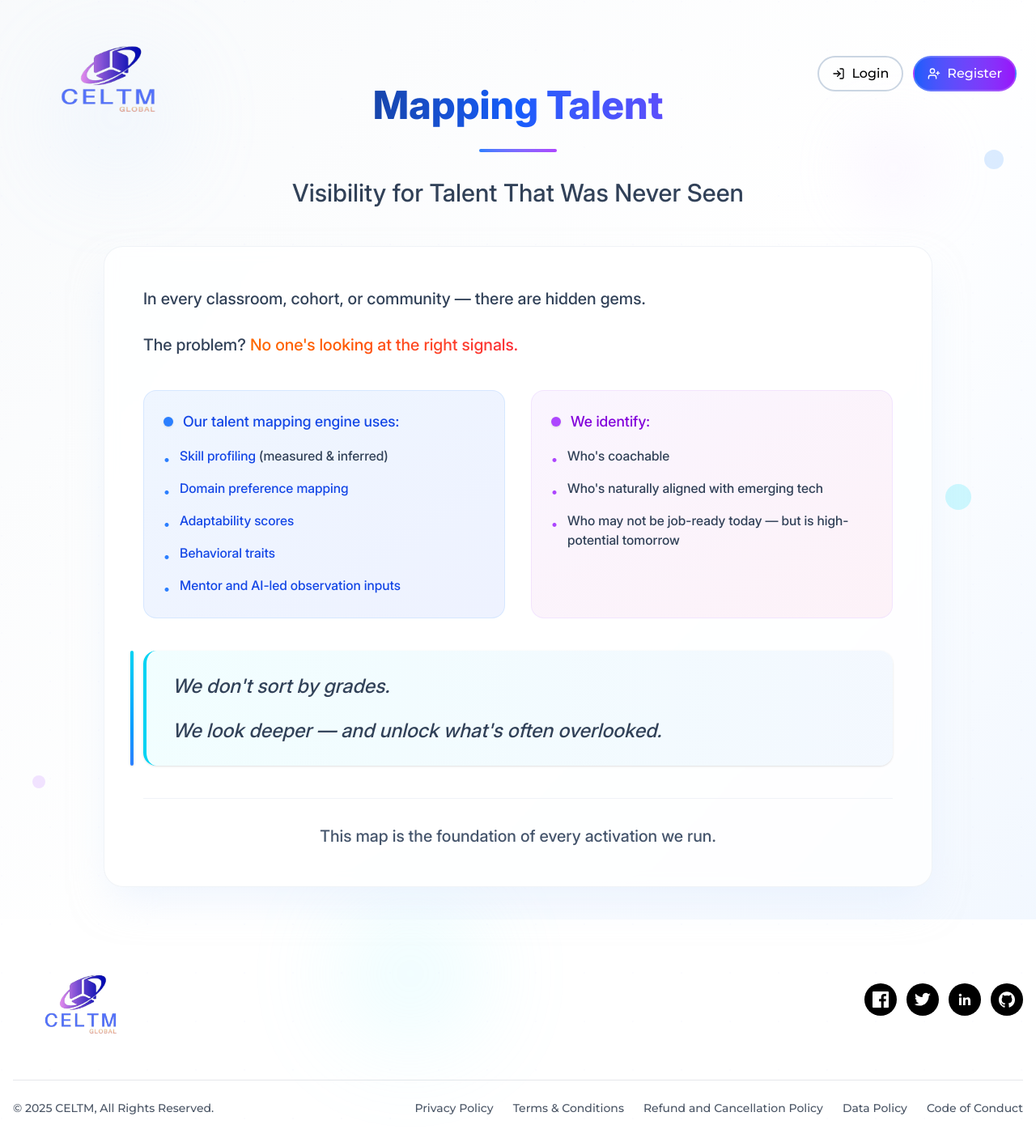
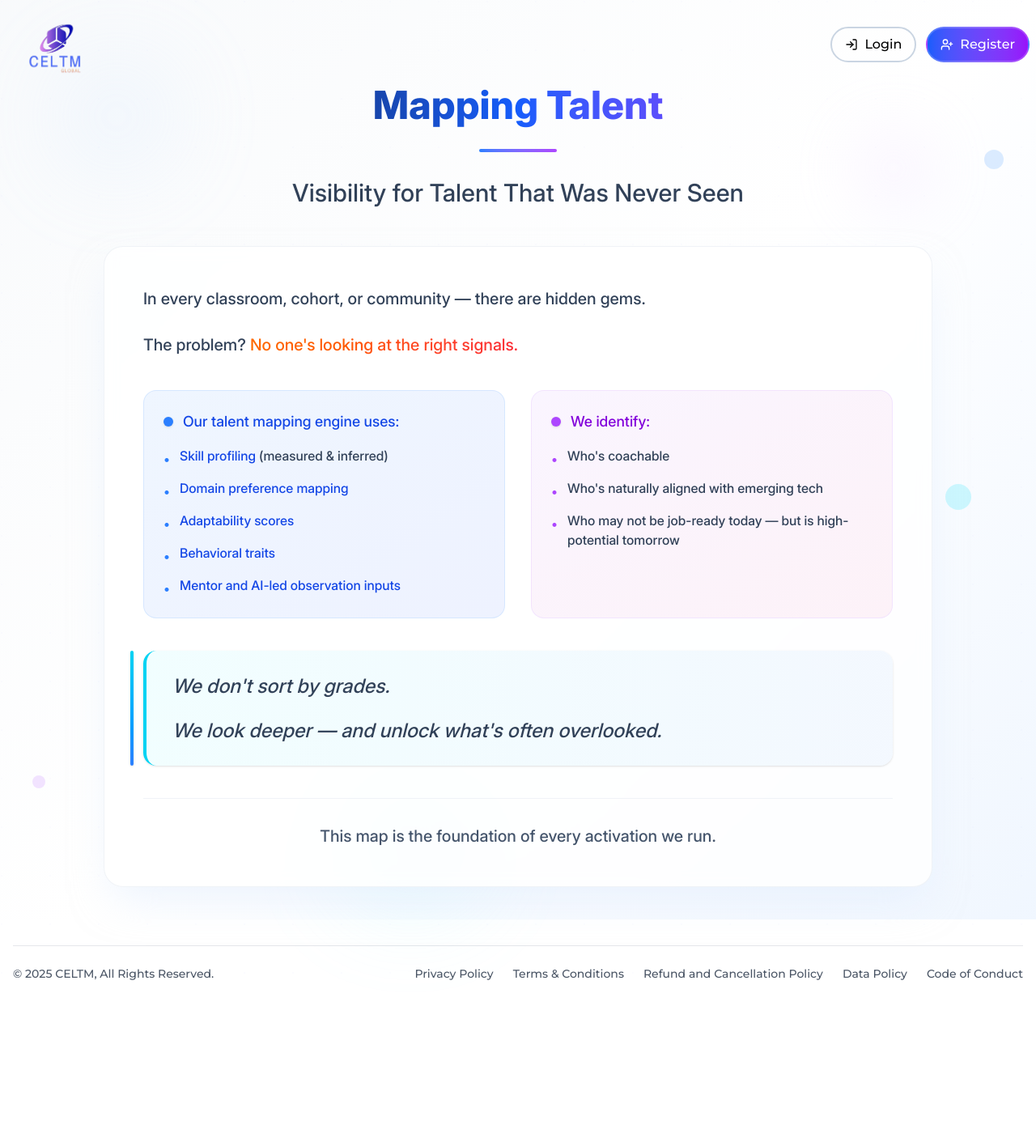
Before and after one commit to remote-cto/celtm_assess, a Next.js app: page /mappingtalent in a window 1280 px wide. Shown: the whole page at 81% size. After the commit the page ends 1245 px from the top, so only its background shows below. Built offline with nearby package versions, Linux system fonts and the light colour scheme.

Commit message:
UPD: Footer Page

```diff
--- a/app/components/Footer.tsx
+++ b/app/components/Footer.tsx
@@ -39,8 +39,8 @@ const Footer: React.FC<FooterProps> = ({ className = "" }) => {
     <>
       <footer className={`bg-white py-8 px-4 ${className}`}>
         <div className="max-w-7xl mx-auto font-['Montserrat']">
-          {/* Main Footer Content */}
-          <div className="flex flex-col lg:flex-row justify-between items-start lg:items-center mb-8">
+
+          {/* <div className="flex flex-col lg:flex-row justify-between items-start lg:items-center mb-8">
             <div className="flex items-center mb-6 lg:mb-0">
               <div className="rounded-lg flex items-center justify-center mr-3">
                 <Image
@@ -52,9 +52,9 @@ const Footer: React.FC<FooterProps> = ({ className = "" }) => {
               </div>
             </div>
 
-            {/* Social Media Icons */}
+
             <div className="flex flex-wrap justify-center lg:justify-end gap-3 w-full lg:w-auto">
-              {/* Facebook */}
+
               <a
                 href="#"
                 className="w-10 h-10 bg-black rounded-full flex items-center justify-center hover:bg-[#1877F2] transition-colors"
@@ -69,7 +69,6 @@ const Footer: React.FC<FooterProps> = ({ className = "" }) => {
                 </svg>
               </a>
 
-              {/* Twitter */}
               <a
                 href="#"
                 className="w-10 h-10 bg-black rounded-full flex items-center justify-center hover:bg-[#1DA1F2] transition-colors"
@@ -84,7 +83,7 @@ const Footer: React.FC<FooterProps> = ({ className = "" }) => {
                 </svg>
               </a>
 
-              {/* LinkedIn */}
+
               <a
                 href="#"
                 className="w-10 h-10 bg-black rounded-full flex items-center justify-center hover:bg-[#0077B5] transition-colors"
@@ -99,7 +98,7 @@ const Footer: React.FC<FooterProps> = ({ className = "" }) => {
                 </svg>
               </a>
 
-              {/* GitHub */}
+
               <a
                 href="#"
                 className="w-10 h-10 bg-black rounded-full flex items-center justify-center hover:bg-[#6e5494] transition-colors"
@@ -114,7 +113,7 @@ const Footer: React.FC<FooterProps> = ({ className = "" }) => {
                 </svg>
               </a>
             </div>
-          </div>
+          </div> */}
 
           {/* Bottom Section */}
           <div className="border-t border-gray-200 pt-6">
--- a/app/components/Navbar.tsx
+++ b/app/components/Navbar.tsx
@@ -30,7 +30,7 @@ const Navbar = () => {
             : "bg-transparent"
         }`}
       >
-        <div className="container mx-auto px-6 py-4">
+        <div className="container mx-auto px-2">
           <div className="flex items-center justify-between">
             <div className="flex items-center space-x-3 group cursor-pointer">
               <Image
@@ -38,7 +38,7 @@ const Navbar = () => {
                 alt="CELTM Logo"
                 width={178}
                 height={178}
-                className="text-white w-[120px] h-[75px] md:w-[220px] md:h-[150px]"
+                className="text-white  w-[120px] h-[75px]md:w-[190px] md:h-[110px]"
               />
             </div>
 
```
